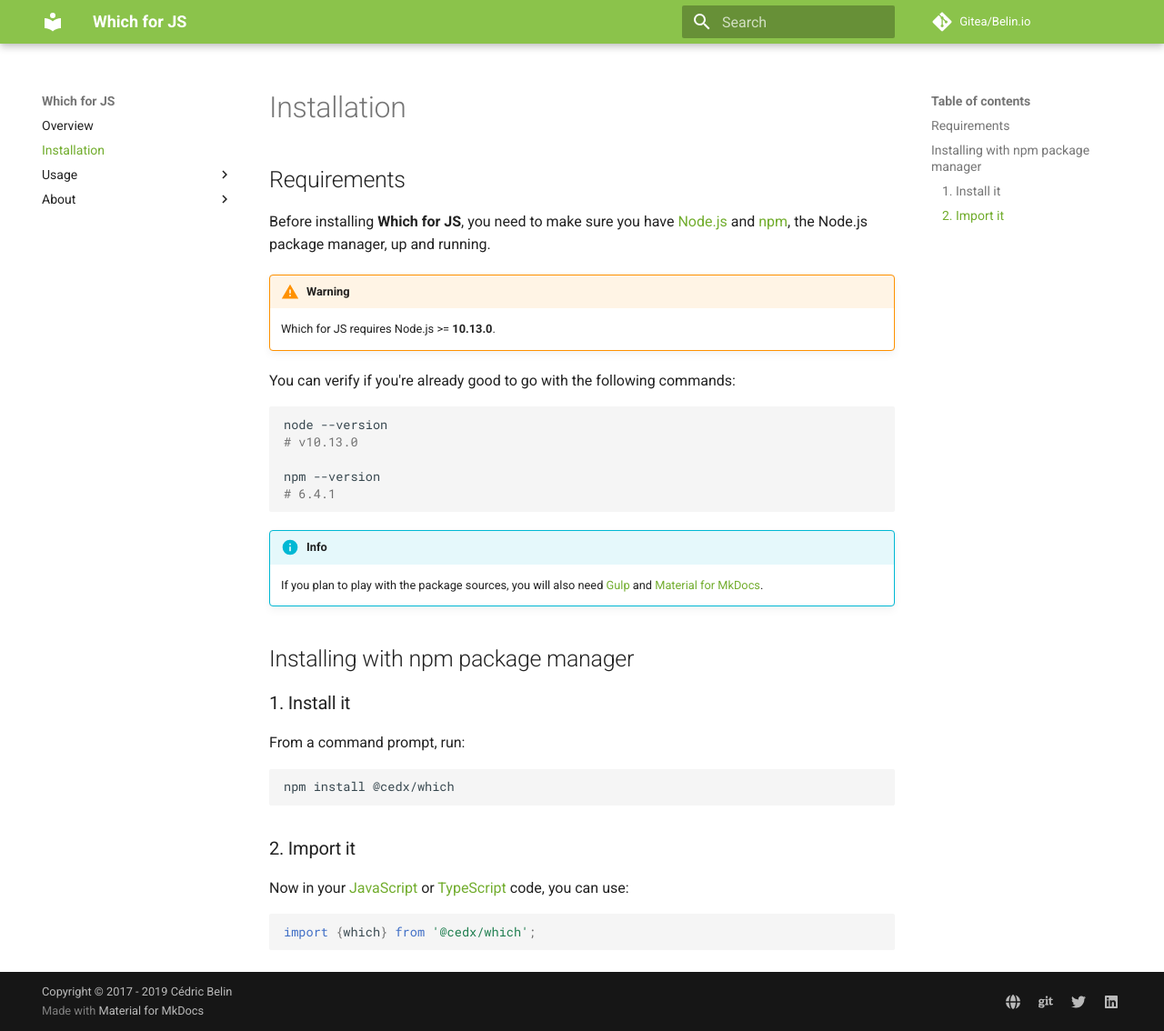
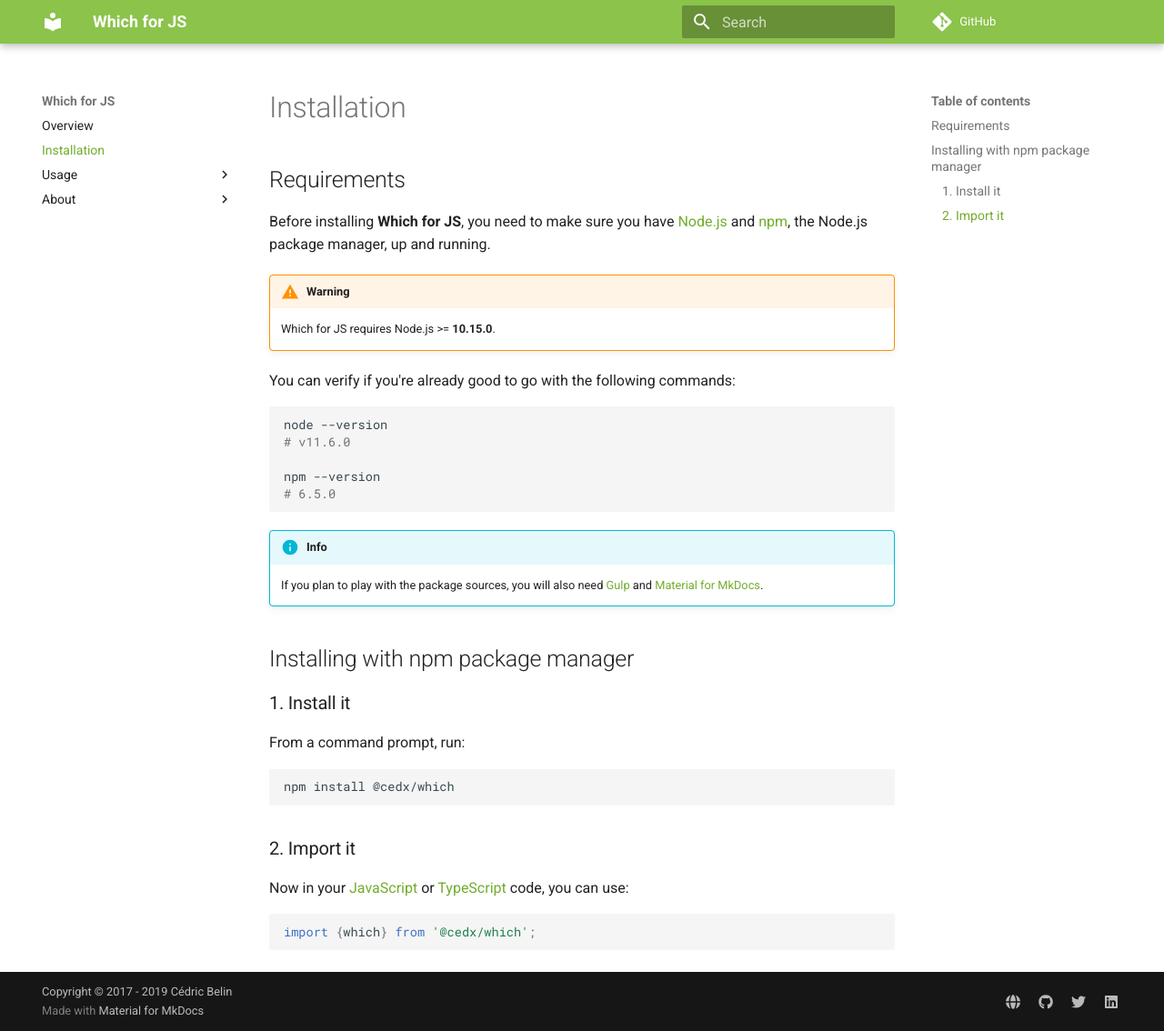
Before and after one commit to cedx/which.js, an MkDocs documentation site: the page built from doc/installation.md, in a window 1280 px wide and 1134 px high. Shown: the whole window at 91% size. Built offline with MkDocs 1.6.1 and Material for MkDocs 9.7.7, drawn with Linux system fonts in a browser that asks for light colours; comment, search, counter and statistics services are not loaded.

Commit message:
Updated the URL of the Git repository

````diff
--- a/doc/installation.md
+++ b/doc/installation.md
@@ -5,16 +5,16 @@
 and [npm](https://www.npmjs.com), the Node.js package manager, up and running.
 
 !!! warning
-    Which for JS requires Node.js >= **10.13.0**.
+    Which for JS requires Node.js >= **10.15.0**.
 
 You can verify if you're already good to go with the following commands:
 
 ```shell
 node --version
-# v10.13.0
+# v11.6.0
 
 npm --version
-# 6.4.1
+# 6.5.0
 ```
 
 !!! info
--- a/mkdocs.yml
+++ b/mkdocs.yml
@@ -6,8 +6,8 @@
 docs_dir: doc
 site_dir: web
 
-repo_name: Gitea/Belin.io
-repo_url: https://git.belin.io/cedx/which.js
+repo_name: GitHub
+repo_url: https://github.com/cedx/which.js
 edit_uri: ''
 
 copyright: Copyright &copy; 2017 - 2019 Cédric Belin
@@ -18,7 +18,7 @@
 extra:
   social:
   - {type: globe, link: 'https://belin.io'}
-  - {type: git, link: 'https://git.belin.io/cedx'}
+  - {type: github, link: 'https://github.com/cedx'}
   - {type: twitter, link: 'https://twitter.com/cedxbelin'}
   - {type: linkedin, link: 'https://linkedin.com/in/cedxbelin'}
 
````
Also changed, not shown: README.md (+1 -1 lines), package.json (+9 -8 lines).
